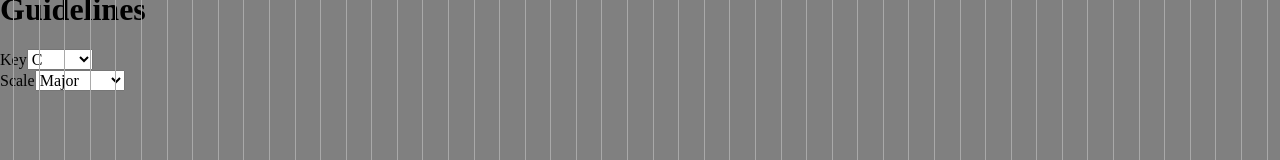
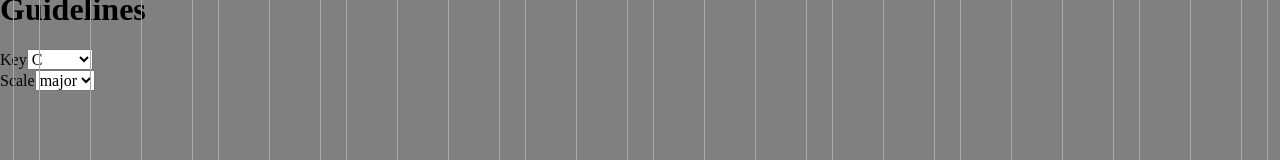
Before and after one commit to JustusFT/react-theremin, a React (Create React App) app: page / in a window 1280 px wide. Shown: the part 430-590 px from the top of the page. Built offline with nearby package versions, Linux system fonts and the light colour scheme.

Commit message:
Add major scale to guidelines

```diff
--- a/src/App.js
+++ b/src/App.js
@@ -23,6 +23,8 @@ class App extends Component {
         <PlayField
           range={options.range}
           volumeArea={options.volumeArea}
+          key={options.key}
+          scale={options.scale}
           onMouseEnter={this.thereminOscillator.playSound}
           onMouseLeave={this.thereminOscillator.stopSound}
           onMouseMove={this.handleMouseMove}
--- a/src/GuideLines.js
+++ b/src/GuideLines.js
@@ -3,25 +3,41 @@ import './GuideLines.css';
 
 import { tone, findPitchLocation } from './util';
 
+import { PIANO_KEY_COUNT, SCALES, KEYS } from './constants';
+
 // returns an array of guide lines as JSX elements
-function generateGuideLines(range) {
+function generateGuideLines(range, key, scale) {
+  const selectedKey = KEYS.indexOf(key);
+  const selectedScale = SCALES[scale];
+
   const guideLines = [];
-  // iterate through the 88 keys of the piano
-  for (let i = 0; i < 88; i++) {
+
+  for (let i = 0; i < PIANO_KEY_COUNT; i++) {
+    // skip notes that are not part of the scale
+    const offset = (i + selectedKey - 3) % 12;
+    const isPartOfScale = selectedScale[offset] === 1;
+    if (!isPartOfScale) {
+      continue;
+    }
+
+    // find the x-position of the guideline
     const pitch = tone(i);
     const x = Math.round(findPitchLocation(pitch, range));
-    const isInView = x >= 0 && x <= window.innerWidth;
-    if (isInView) {
-      guideLines.push(
-        <div key={i} className="GuideLine" style={{ left: x }} />
-      );
+
+    // don't add the guideline if its off-screen
+    const isOnScreen = x >= 0 && x <= window.innerWidth;
+    if (!isOnScreen) {
+      continue;
     }
+
+    guideLines.push(<div key={i} className="GuideLine" style={{ left: x }} />);
   }
+
   return guideLines;
 }
 
-function GuideLines({ range }) {
-  const guideLines = generateGuideLines(range);
+function GuideLines({ range, key, scale }) {
+  const guideLines = generateGuideLines(range, key, scale);
   return <div>{guideLines}</div>;
 }
 
--- a/src/Options.js
+++ b/src/Options.js
@@ -2,6 +2,8 @@ import React from 'react';
 import Slider, { Range } from 'rc-slider';
 import './Options.css';
 import 'rc-slider/assets/index.css';
+
+import { KEYS, SCALES } from './constants';
 
 function Options() {
   return (
@@ -71,26 +73,13 @@ function Options() {
       <div>
         Key
         <select>
-          {[
-            'C',
-            'C#/Db',
-            'D',
-            'D#/Eb',
-            'E',
-            'F',
-            'F#/Gb',
-            'G',
-            'G#/Ab',
-            'A',
-            'B',
-            'B#/Cb'
-          ].map((key, index) => <option key={index}>{key}</option>)}
+          {KEYS.map((key, index) => <option key={index}>{key}</option>)}
         </select>
       </div>
       <div>
         Scale
         <select>
-          {['Major', 'Minor', 'Chromatic'].map((scale, index) => (
+          {Object.keys(SCALES).map((scale, index) => (
             <option key={index}>{scale}</option>
           ))}
         </select>
--- a/src/PlayField.js
+++ b/src/PlayField.js
@@ -11,7 +11,7 @@ function PlayField(props) {
       onMouseLeave={props.onMouseLeave}
       onMouseMove={props.onMouseMove}
     >
-      <GuideLines range={props.range} />
+      <GuideLines range={props.range} key={props.key} scale={props.scale} />
       <VolumeField height={props.volumeArea} />
     </div>
   );
--- a/src/ThereminOscillator.js
+++ b/src/ThereminOscillator.js
@@ -24,9 +24,9 @@ export default class ThereminOscillator {
     // options object
     this.options = {
       volumeArea: 50,
-      range: [80, 1440]
-      //key: 'C',
-      //scale: 'major'
+      range: [80, 1440],
+      key: 'C',
+      scale: 'major'
     };
   }
 
--- /dev/null
+++ b/src/constants.js
@@ -0,0 +1,18 @@
+export const PIANO_KEY_COUNT = 88;
+export const SCALES = {
+  major: [1, 0, 1, 0, 1, 1, 0, 1, 0, 1, 0, 1]
+};
+export const KEYS = [
+  'C',
+  'C#/Db',
+  'D',
+  'D#/Eb',
+  'E',
+  'F',
+  'F#/Gb',
+  'G',
+  'G#/Ab',
+  'A',
+  'B',
+  'B#/Cb'
+];
```
